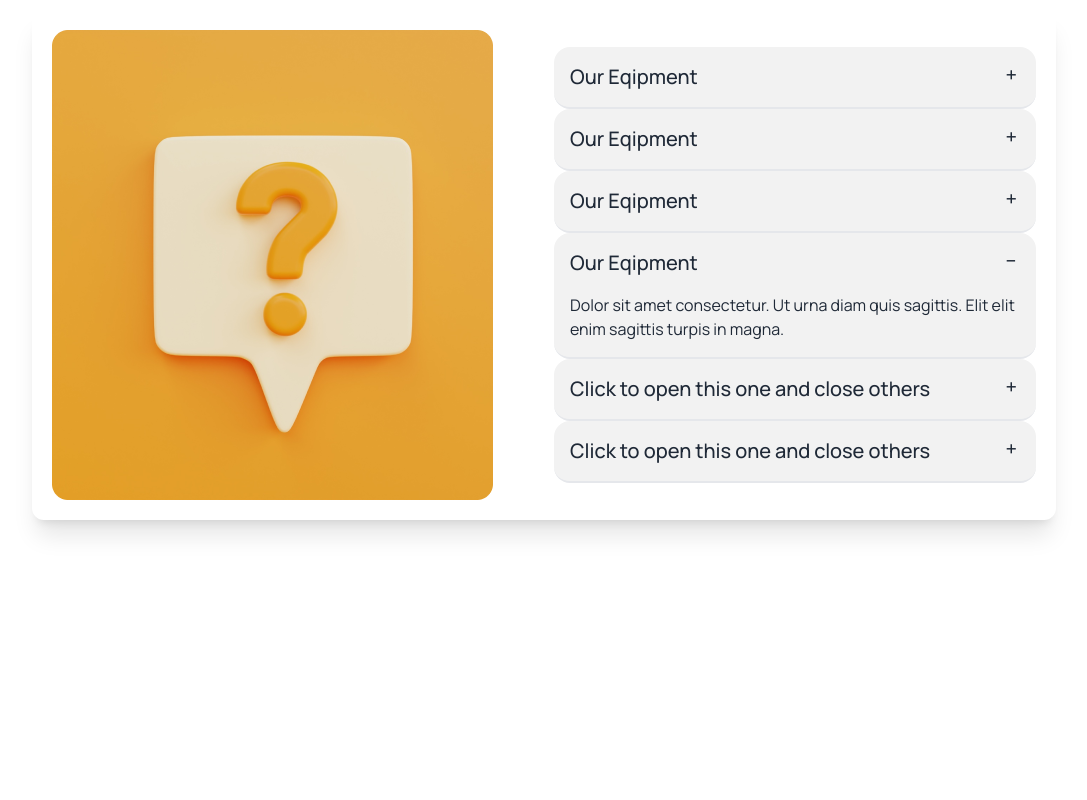
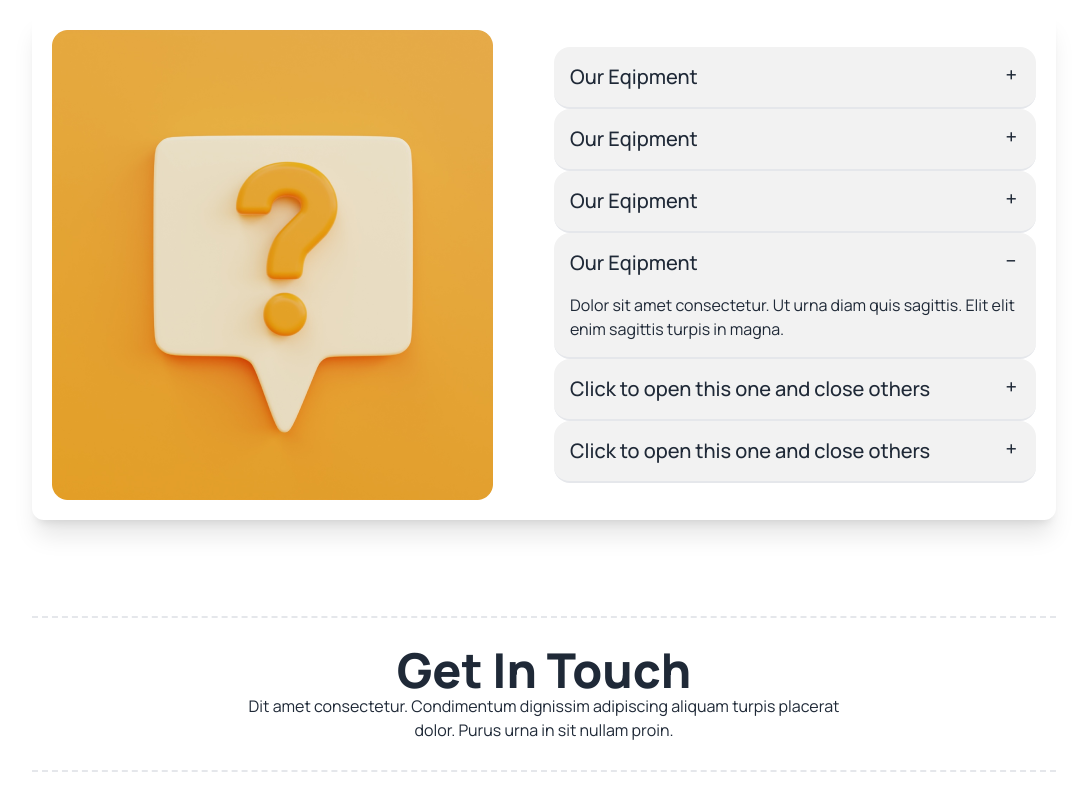
Before and after one commit to eftakhar-491/Batch-9-Assignment-3, a plain HTML site: page index.html in a window 1280 px wide. Shown: the part 2254-3054 px from the top of the page, without its empty margins (96-1183 px from the left). Before the commit the page ends 2870 px from the top, so only its background shows below. Drawn offline with nearby package versions, Linux system fonts and the light colour scheme.

Commit message:
get in touch section done

```diff
--- a/index.html
+++ b/index.html
@@ -436,6 +436,14 @@
           </div>
         </div>
       </section>
+      <!-- get in touch section -->
+      <section class="border-y-2 border-dashed p-7 mb-7">
+        <h1 class="text-5xl font-extrabold text-center">Get In Touch</h1>
+        <p class="text-[16px] text-center max-w-[600px] mx-auto">
+          Dit amet consectetur. Condimentum dignissim adipiscing aliquam turpis
+          placerat dolor. Purus urna in sit nullam proin.
+        </p>
+      </section>
     </main>
   </body>
 </html>
```
